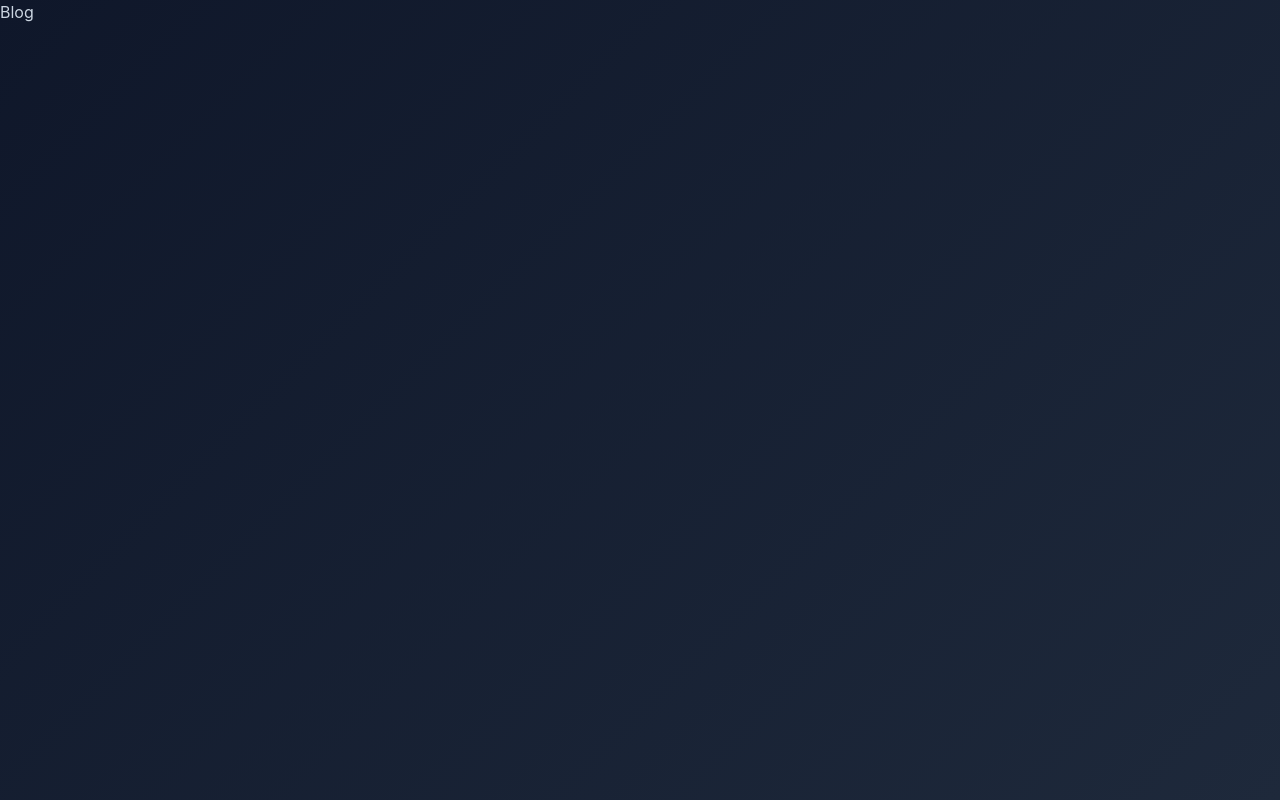
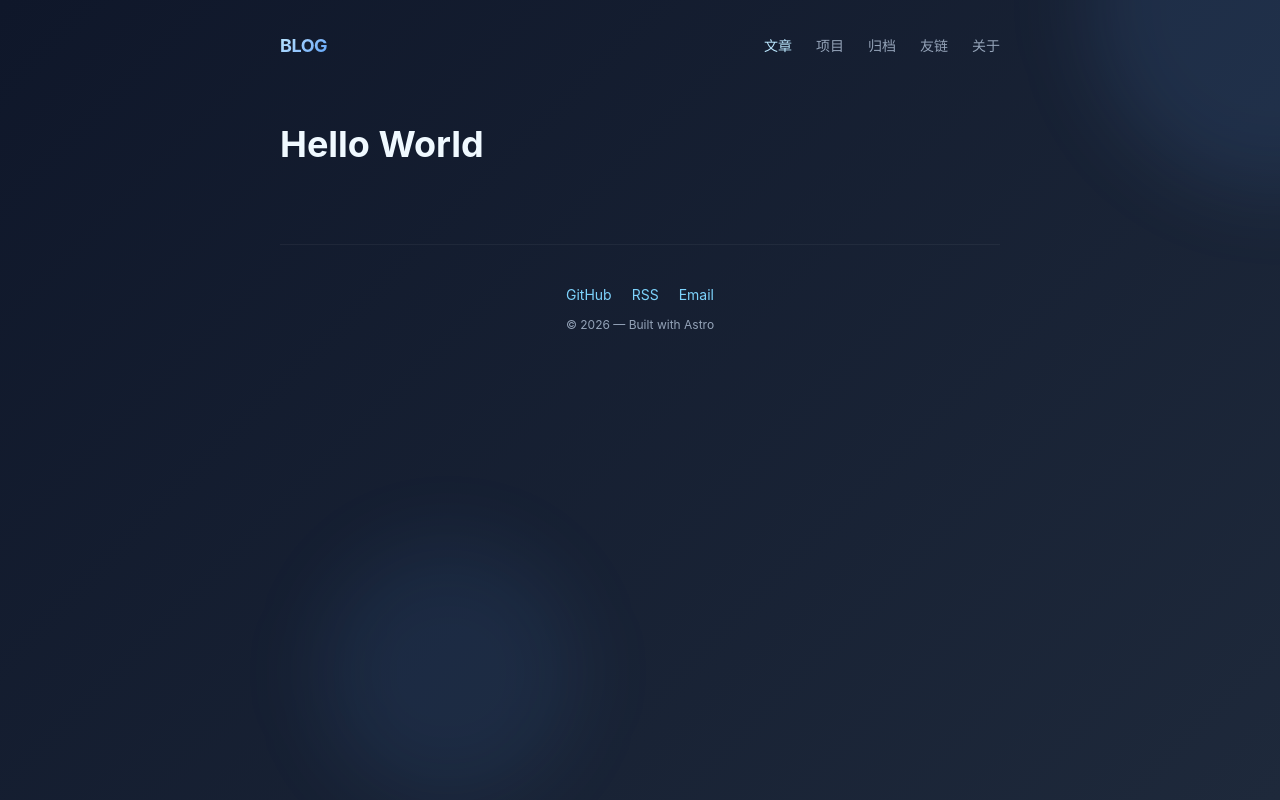
Before and after one commit to tomorrr/tomorrr.github.io, an Astro site: page / in a window 1280 px wide. Built offline with nearby package versions, Linux system fonts and the light colour scheme; Astro itself is replaced by a stand-in of ours.

Commit message:
feat: add BaseLayout with Nav and Footer

```diff
--- /dev/null
+++ b/src/components/Footer.astro
@@ -0,0 +1,8 @@
+<footer class="text-center pt-10 pb-8 border-t border-white/5 mt-20">
+  <div class="flex justify-center gap-5 mb-3">
+    <a href="https://github.com" class="text-aurora-300 text-sm hover:text-aurora-200 transition-colors">GitHub</a>
+    <a href="/rss.xml" class="text-aurora-300 text-sm hover:text-aurora-200 transition-colors">RSS</a>
+    <a href="mailto:you@example.com" class="text-aurora-300 text-sm hover:text-aurora-200 transition-colors">Email</a>
+  </div>
+  <p class="text-text-muted text-xs">&copy; {new Date().getFullYear()} — Built with Astro</p>
+</footer>
--- /dev/null
+++ b/src/components/Nav.astro
@@ -0,0 +1,30 @@
+---
+const navItems = [
+  { href: "/", label: "文章" },
+  { href: "/projects", label: "项目" },
+  { href: "/archive", label: "归档" },
+  { href: "/friends", label: "友链" },
+  { href: "/about", label: "关于" },
+];
+const currentPath = Astro.url.pathname;
+---
+
+<nav class="flex items-center justify-between py-4 mb-12">
+  <a href="/" class="text-white font-bold text-lg tracking-tight">
+    <span class="text-gradient">BLOG</span>
+  </a>
+  <div class="flex gap-6 text-sm">
+    {navItems.map((item) => (
+      <a
+        href={item.href}
+        class={
+          currentPath === item.href
+            ? "text-aurora-200 font-medium"
+            : "text-text-muted hover:text-aurora-200 transition-colors"
+        }
+      >
+        {item.label}
+      </a>
+    ))}
+  </div>
+</nav>
--- /dev/null
+++ b/src/layouts/BaseLayout.astro
@@ -0,0 +1,37 @@
+---
+import Nav from "../components/Nav.astro";
+import Footer from "../components/Footer.astro";
+import "../styles/global.css";
+
+export interface Props {
+  title: string;
+  description?: string;
+}
+
+const { title, description } = Astro.props;
+---
+
+<!doctype html>
+<html lang="zh-CN">
+  <head>
+    <meta charset="UTF-8" />
+    <meta name="viewport" content="width=device-width, initial-scale=1.0" />
+    <meta name="description" content={description || title} />
+    <title>{title}</title>
+  </head>
+  <body class="min-h-screen font-sans antialiased">
+    <!-- Background glow orbs -->
+    <div class="fixed inset-0 overflow-hidden pointer-events-none -z-10">
+      <div class="glow-dot w-96 h-96 bg-aurora-400/10 -top-48 -right-48"></div>
+      <div class="glow-dot w-64 h-64 bg-aurora-400/8 bottom-0 left-1/4"></div>
+    </div>
+
+    <div class="max-w-3xl mx-auto px-6 py-4">
+      <Nav />
+      <main>
+        <slot />
+      </main>
+      <Footer />
+    </div>
+  </body>
+</html>
--- a/src/pages/index.astro
+++ b/src/pages/index.astro
@@ -1,16 +1,7 @@
 ---
-import "../styles/global.css";
+import BaseLayout from "../layouts/BaseLayout.astro";
 ---
 
-<html lang="en">
-  <head>
-    <meta charset="utf-8" />
-    <link rel="icon" type="image/svg+xml" href="/favicon.svg" />
-    <meta name="viewport" content="width=device-width" />
-    <meta name="generator" content={Astro.generator} />
-    <title>Blog</title>
-  </head>
-  <body>
-    <h1>Blog</h1>
-  </body>
-</html>
+<BaseLayout title="My Blog" description="个人博客 — 记录思考与创造">
+  <h1 class="text-4xl font-bold text-text-primary">Hello World</h1>
+</BaseLayout>
```
